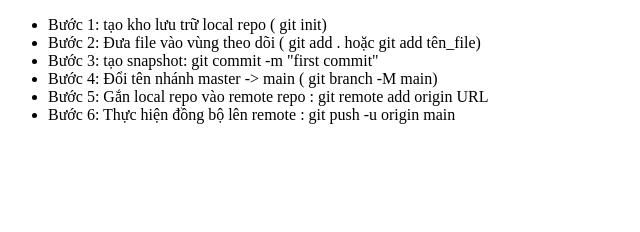
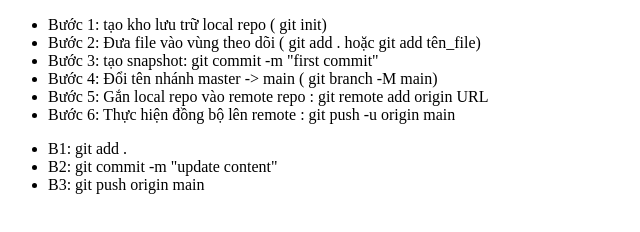
Before and after one commit to minhthi2607/codegym-github-demo, a plain HTML site: page index.html in a window 1280 px wide. Shown: the whole page, without its empty margins (0-640 px from the left). Drawn offline with Linux system fonts and the light colour scheme.

Commit message:
update content

```diff
--- a/index.html
+++ b/index.html
@@ -16,5 +16,11 @@
     <li>Bước 5: Gắn local repo vào remote repo : git remote add origin URL </li>
     <li>Bước 6: Thực hiện đồng bộ lên remote : git push -u origin main</li>
 </ul>
+
+<ul>
+    <li> B1: git add .</li>
+    <li>B2: git commit -m "update content"</li>
+    <li>B3: git push origin main</li>
+</ul>
 </body>
 </html>
```
